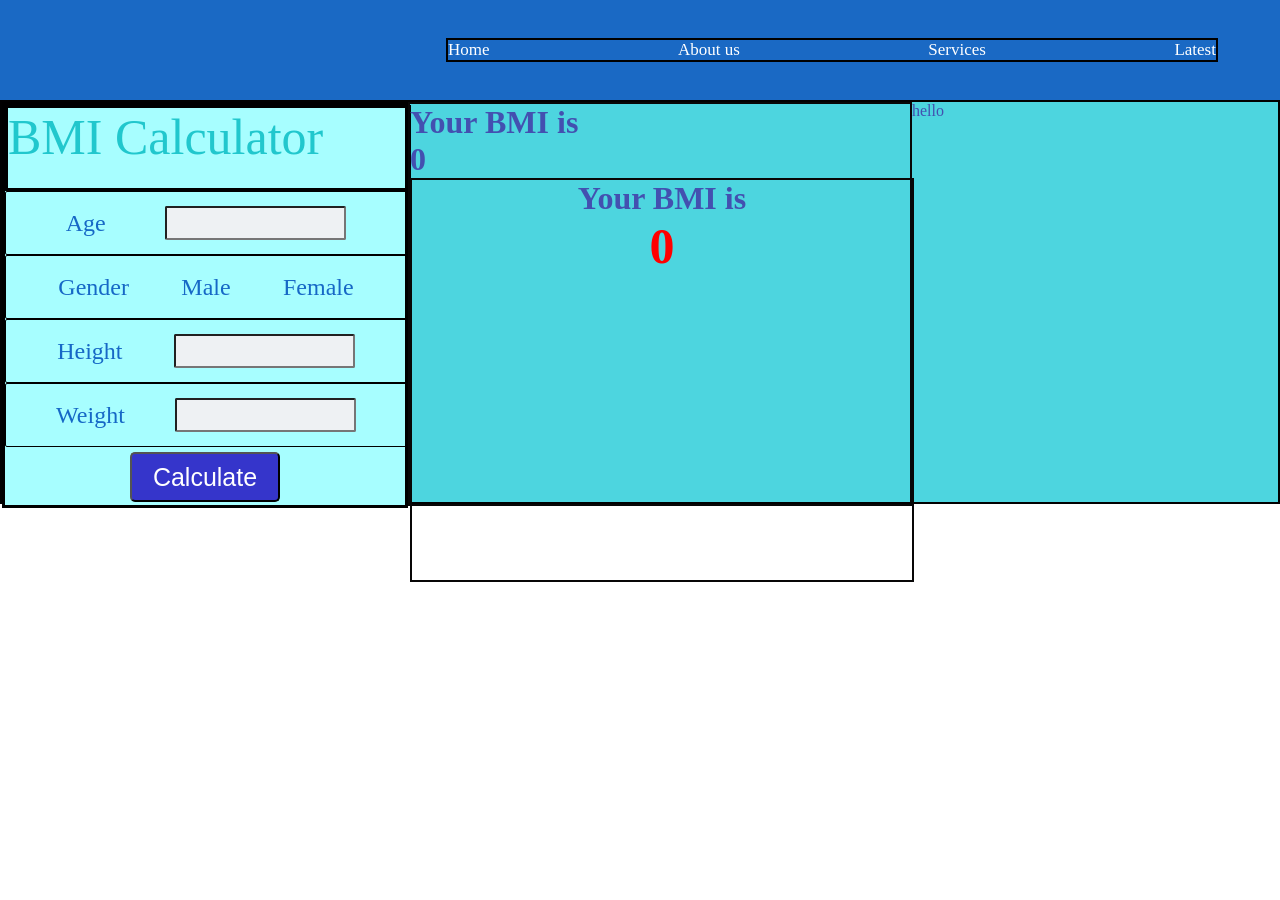
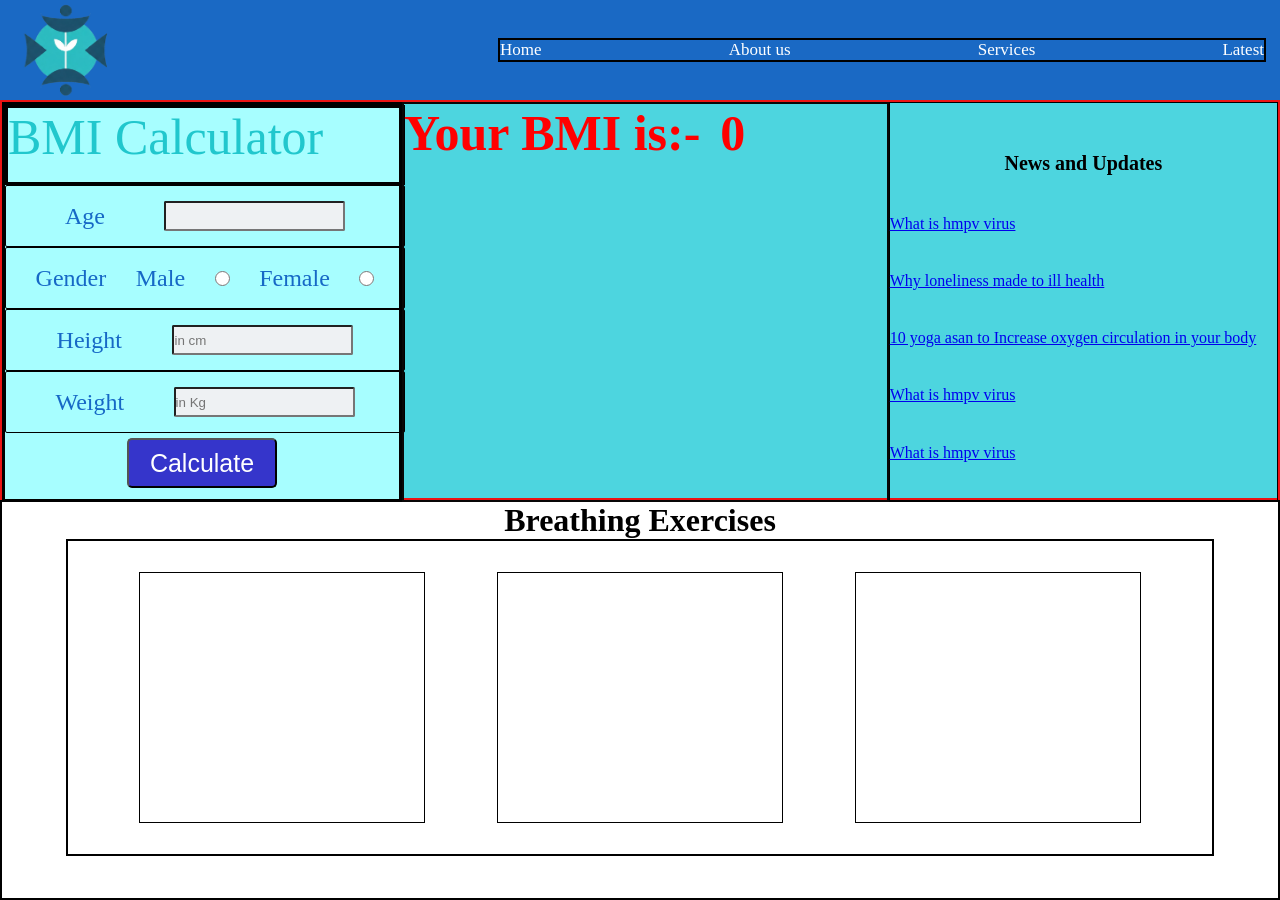
Before and after one commit to nitishmaurya320/Health_care, a plain HTML site: page index.html in a window 1280 px wide. Before the commit the page ends 800 px from the top, so only its background shows below. Drawn offline with Linux system fonts and the light colour scheme.

Commit message:
bugs fixed and news section ,breathing exercise section added

```diff
--- a/index.html
+++ b/index.html
@@ -9,6 +9,7 @@
 </head>
 <body>
     <div class="header">
+        <img class="logo" src="healthcare.png" type="png">
         <div class="menubar">
             <p>Home</p>
             <p>About us</p>
@@ -29,17 +30,19 @@
             <div class="gender">
                 <p>Gender</p>
                 <p>Male</p>
+                <input class="radio-m"type="radio" name="gender">
 
                 <p>Female</p>
+                <input class="radio-f" type="radio" name="gender">
 
             </div>
             <div class="height">
             <P>Height</P>
-        <input name="height" class="input-height" type="text">
+            <input name="height" class="input-height" type="text" placeholder="in cm">
             </div>
             <div class="weight">
                 <P>Weight</P>
-        <input name="weight" class="input-weight" type="text">
+            <input name="weight" class="input-weight" type="text" placeholder="in Kg">
 
 
 
@@ -49,15 +52,20 @@
 
         </div>
 
-    <div class="result"> <h1>Your BMI is<p class="ans">0</p></h1>
-
-    <div class="result"> <h1 style="
-    text-align: center;
-    ">Your BMI is<p class="ans" style=
+        <div class="result">
+                <div class="r1">
+                    <h1 style=
                     "color: red;
                     font-size: 50px;
-        text-align: center;
-        ">0</p></h1>
+
+                    ">Your BMI is:-<h1>
+                        <p class="ans">0</p>
+                </div>
+                <div class="r2">
+                    <p class="remark"></p>
+                </div>
+        </div>
+
             <style>
                 .remark{
                     font-family: Arial ;
@@ -66,11 +74,28 @@
                 }
             </style>
 
-        <p class="remark"></p>
+
+        <div class="news">
+            <h4>News and Updates</h4>
+
+            <a href="google.com">What is hmpv virus</a>
+            <a href="google.com">Why loneliness made to ill health</a>
+            <a href="google.com">10 yoga asan to Increase oxygen circulation in your body</a>
+            <a href="google.com">What is hmpv virus</a>
+            <a href="google.com">What is hmpv virus</a>
         </div>
 
 </div>
-<p>hello</p>
+<div class="exercise">
+    <div class="exercise-heading">
+        <h1>Breathing Exercises</h1>
+    </div>
+    <div class="exercise-content">
+        <div class="vid-1"></div>
+        <div class="vid-2"></div>
+        <div class="vid-3"> </div>
+    </div>
+</div>
 
 
 </body>
--- a/javascript.js
+++ b/javascript.js
@@ -12,7 +12,7 @@ document.getElementById('caluu').addEventListener("click", function(){
     document.querySelector('.ans').innerHTML=ans.toFixed(2);
 
     if(ans<18.4){
-        document.querySelector('.remark').innerHTML="Under weight";
+        document.querySelector('.remark').innerHTML="Underweight";
     }
     else if(ans>18.4&&ans<24.9){
         document.querySelector('.remark').innerHTML="Normal";
--- a/style.css
+++ b/style.css
@@ -1,15 +1,23 @@
 *{
     margin: 0;
     padding: 0;
+    box-sizing: border-box;
+}
+body{
+    width: 100%;
 }
 .header{
 
-width: 100vw;
+width: 100%;
 height: 100px;
 justify-content: center;
 align-items: center;
 display: flex;
 background-color: #1a69c4;
+}
+.logo{
+    width: 100px;
+    height: 100px;
 }
 .menubar{
     margin-left: 30%;
@@ -70,9 +78,10 @@ background-color: #1a69c4;
 .container{
     display: flex;
     height: 400px;
-    border: solid rgb(1, 1, 1) 2px;
+    border: solid rgb(236, 20, 20) 2px;
     background-color: rgb(77, 213, 223);
     color: rgb(67, 80, 176);
+    width: 100%;
 }
 
 #caluu{
@@ -100,3 +109,60 @@ opacity: 0.4;
     background-color:white ;
     color: blue;
 }
+
+.r1{
+    display: flex;
+}
+.r1 p{
+    color: red;
+    font-size: 50px;
+    margin-left: 20px;
+}
+.r2{
+    text-align: center;
+}
+
+.radio-m,.radio-f{
+    height: 15px;
+    width: 15px;
+}
+.news{
+    display: flex;
+    flex-direction: column;
+    width: 400px;
+    height: 400px;
+    border: 1px solid black;
+    justify-content: space-evenly;
+}
+.news h4{
+    text-align: center;
+    color: black;
+    font-size: 20px;
+    margin-top: 10px;
+}
+.exercise{
+    width: 100%;
+    height: 400px;
+    border: solid 2px black;
+    justify-items: center;
+
+}
+.exercise-heading h1{
+    text-align: center;
+}
+
+.exercise-content{
+
+    width: 90%;
+    height: 80%;
+    border: solid black 2px;
+    display: flex;
+    justify-content: center;
+    align-items: center;
+    justify-content: space-evenly;
+}
+.vid-1,.vid-2,.vid-3{
+    width: 25%;
+    height: 80%;
+    border: solid 1px black;
+}
```
Lines whose indentation alone changed are shown as unchanged.
